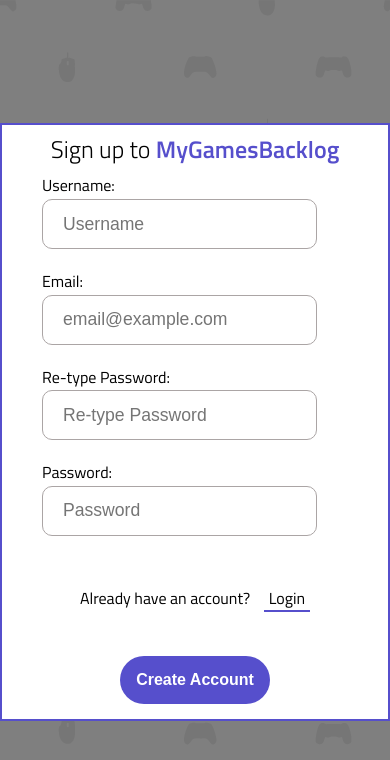
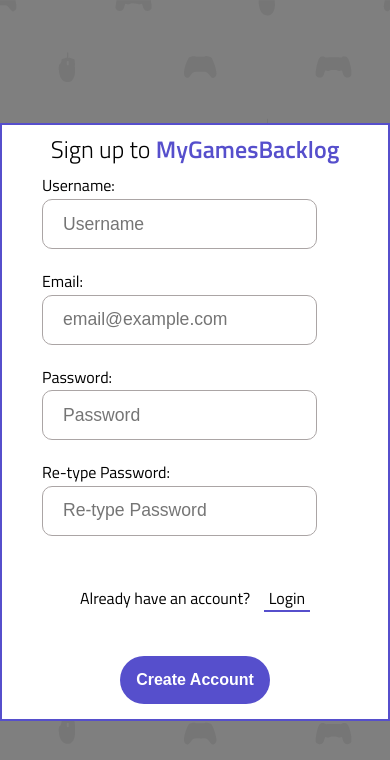
Before and after one commit to Colin-Masterson/MyGamesBacklog, a React (Create React App) app: page /signup in a window 390 px wide. Shown: the top 760 px of the page. Built offline with nearby package versions, Linux system fonts and the light colour scheme.

Commit message:
issue with input position on mobile

```diff
--- a/src/index.css
+++ b/src/index.css
@@ -248,4 +248,8 @@
         grid-template-columns: 1fr;
         gap: 20px;
     }
+
+    .last {
+        grid-row: auto;
+    }
 }
```
